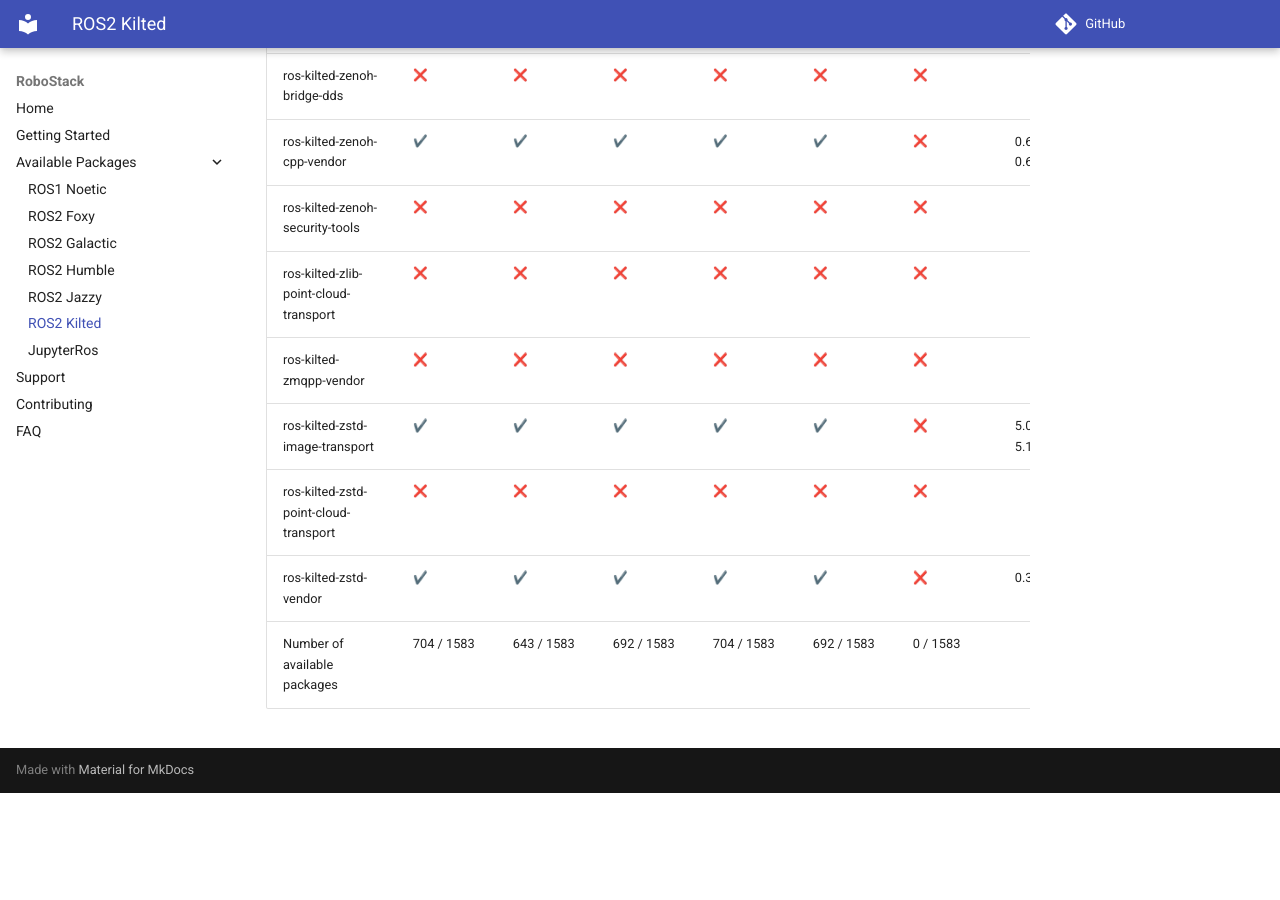
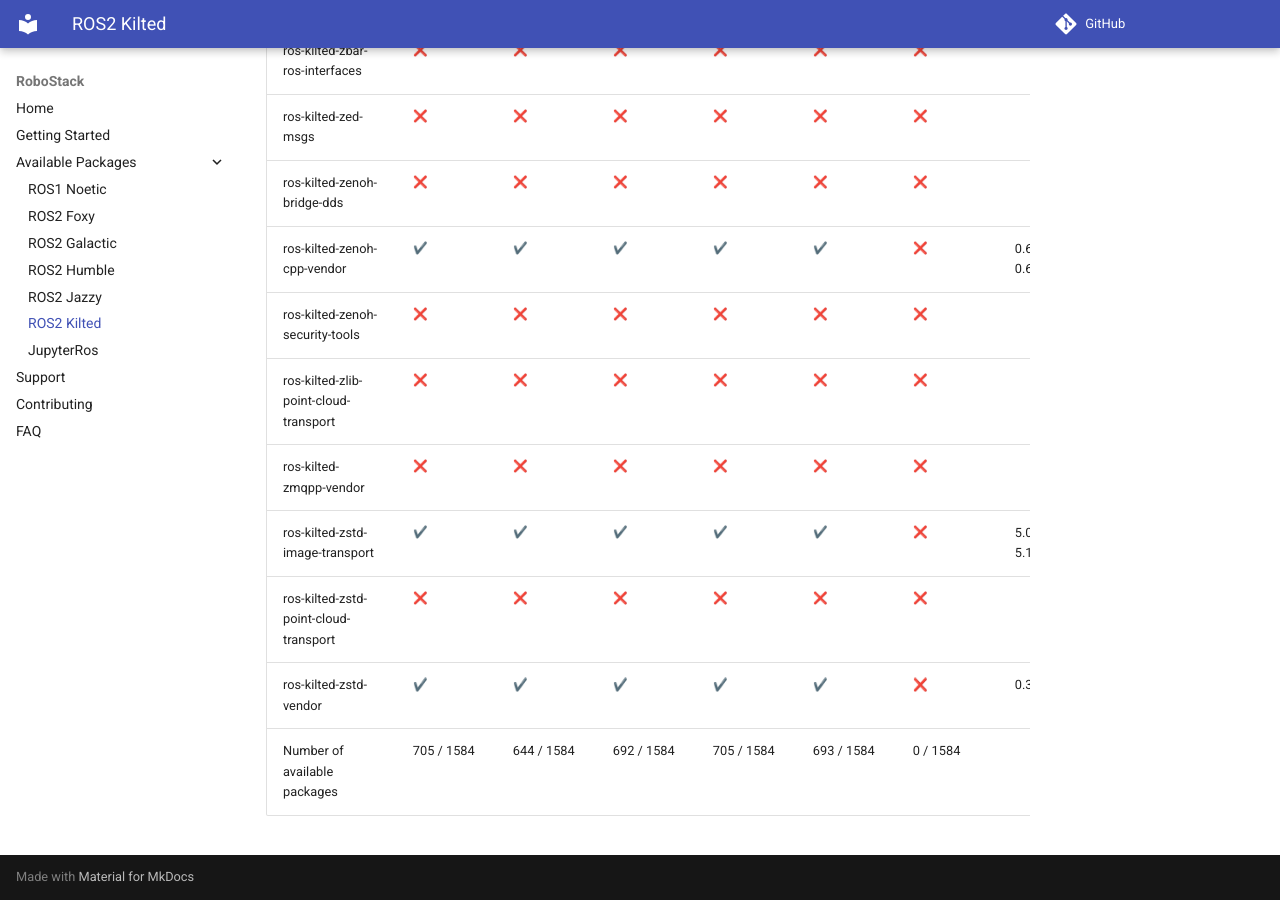
Before and after one commit to RoboStack/robostack.github.io, an MkDocs documentation site: the page built from docs/kilted.md, in a window 1280 px wide and 900 px high, scrolled down 116611 px. Built offline with MkDocs 1.6.1 and Material for MkDocs 9.7.7, drawn with Linux system fonts in a browser that asks for light colours; emoji names are drawn with the system emoji font; comment, search, counter and statistics services are not loaded; before the commit the page ends 117404 px from its top, so only the background shows below that; some of the changed text lies outside the part shown.

Commit message:
Update tables

```diff
--- a/docs/kilted.md
+++ b/docs/kilted.md
@@ -1583,4 +1584,4 @@
 | ros-kilted-zstd-image-transport | :heavy_check_mark: { data-sort='1' } | :heavy_check_mark: { data-sort='1' } | :heavy_check_mark: { data-sort='1' } | :heavy_check_mark: { data-sort='1' } | :heavy_check_mark: { data-sort='1' } | :x: { data-sort='0' } | 5.0.2, 5.1.0, 5.1.1  |
 | ros-kilted-zstd-point-cloud-transport | :x: { data-sort='0' } | :x: { data-sort='0' } | :x: { data-sort='0' } | :x: { data-sort='0' } | :x: { data-sort='0' } | :x: { data-sort='0' } |   |
 | ros-kilted-zstd-vendor | :heavy_check_mark: { data-sort='1' } | :heavy_check_mark: { data-sort='1' } | :heavy_check_mark: { data-sort='1' } | :heavy_check_mark: { data-sort='1' } | :heavy_check_mark: { data-sort='1' } | :x: { data-sort='0' } | 0.32.0  |
-| Number of available packages |  704 / 1583 | 643 / 1583 | 692 / 1583 | 704 / 1583 | 692 / 1583 | 0 / 1583 |
+| Number of available packages |  705 / 1584 | 644 / 1584 | 692 / 1584 | 705 / 1584 | 693 / 1584 | 0 / 1584 |
```
Also changed, not shown: other parts of docs/kilted.md (+2 -1 lines), docs/humble.md (+2 -1 lines), docs/jazzy.md (+2 -2 lines).
